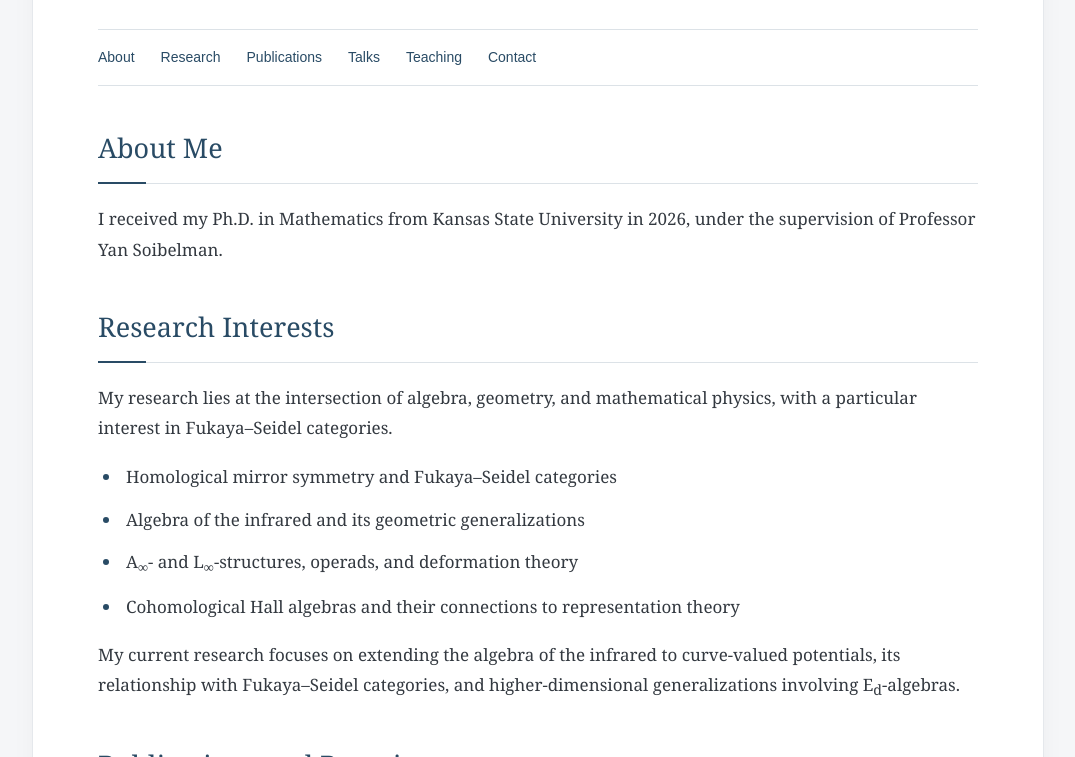
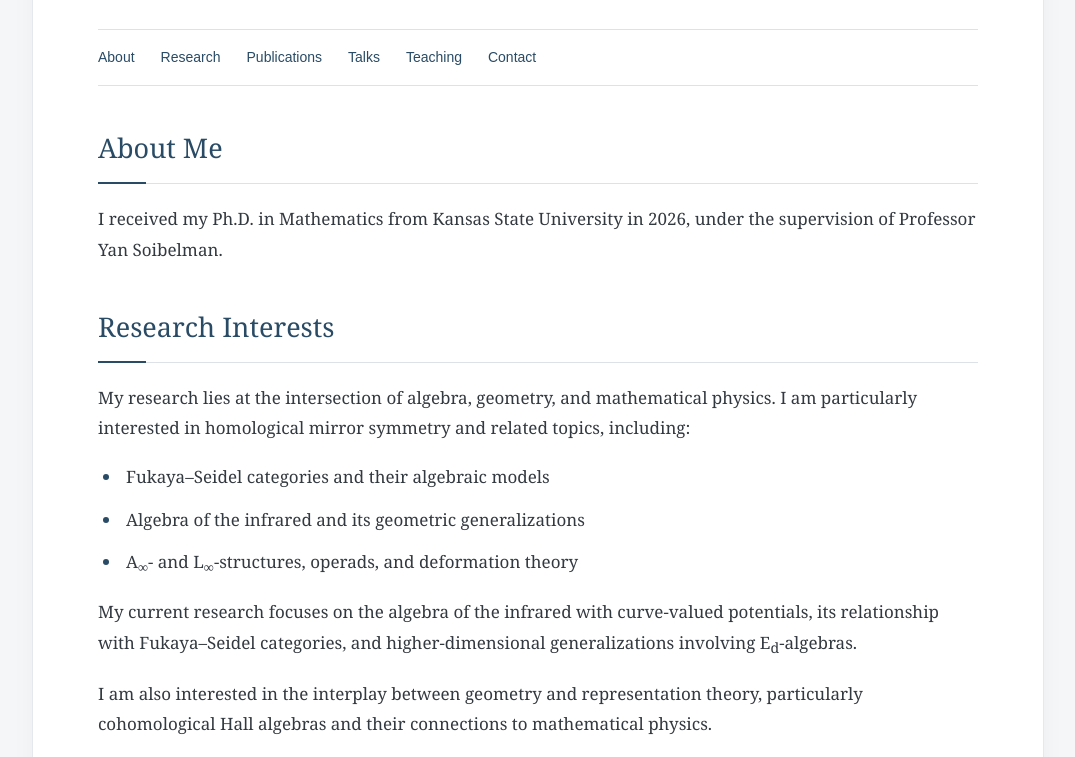
Before and after one commit to longfeili-math/longfeili-math, a plain HTML site: page index.html in a window 1280 px wide. Shown: the part 195-952 px from the top of the page, without its empty margins (102-1177 px from the left). Drawn offline with Linux system fonts and the light colour scheme.

Commit message:
Update index.html

```diff
--- a/index.html
+++ b/index.html
@@ -279,47 +279,47 @@
 
     </section>
 
+
+
 <section id="research">
     <h2>Research Interests</h2>
 
     <p>
-            My research lies at the intersection of
-            algebra, geometry, and mathematical physics,
-            with a particular interest in Fukaya&ndash;Seidel categories.
+        My research lies at the intersection of algebra,
+        geometry, and mathematical physics.
+        I am particularly interested in homological mirror
+        symmetry and related topics, including:
     </p>
 
     <ul>
         <li>
-                Homological mirror symmetry and
-                Fukaya&ndash;Seidel categories
+            Fukaya&ndash;Seidel categories and their algebraic models
         </li>
 
         <li>
-                Algebra of the infrared and
-                its geometric generalizations
+            Algebra of the infrared and its geometric generalizations
         </li>
 
         <li>
-                A<sub>&infin;</sub>- and
-                L<sub>&infin;</sub>-structures,
+            A<sub>&infin;</sub>- and L<sub>&infin;</sub>-structures,
             operads, and deformation theory
-            </li>
-
-            <li>
-                Cohomological Hall algebras and
-                their connections to representation theory
         </li>
     </ul>
 
     <p>
-            My current research focuses on extending
-            the algebra of the infrared to
-            curve-valued potentials, its relationship
-            with Fukaya&ndash;Seidel categories,
-            and higher-dimensional generalizations
-            involving E<sub>d</sub>-algebras.
+        My current research focuses on the algebra of the
+        infrared with curve-valued potentials, its relationship
+        with Fukaya&ndash;Seidel categories, and higher-dimensional
+        generalizations involving E<sub>d</sub>-algebras.
+    </p>
+
+    <p>
+        I am also interested in the interplay between geometry
+        and representation theory, particularly cohomological
+        Hall algebras and their connections to mathematical physics.
     </p>
 </section>
+
 
    <section id="publications">
     <h2>Publications and Preprints</h2>
```
Lines whose indentation alone changed are shown as unchanged.
